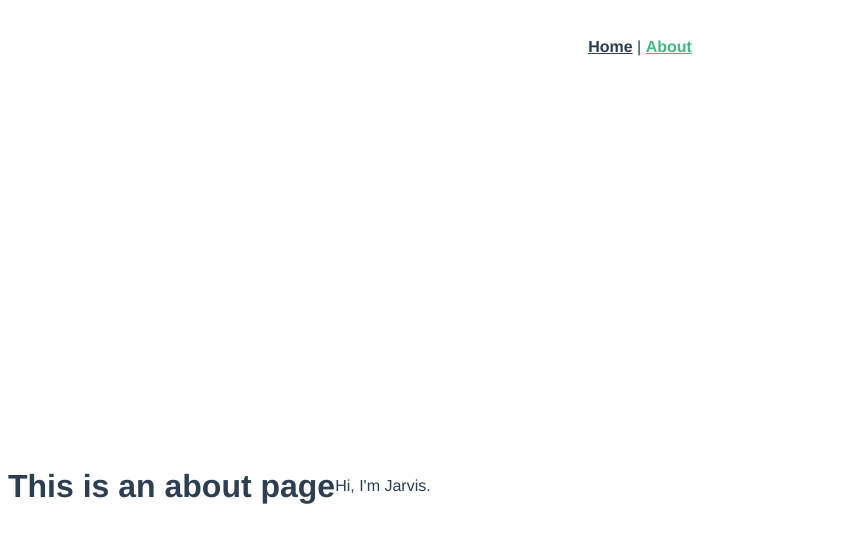
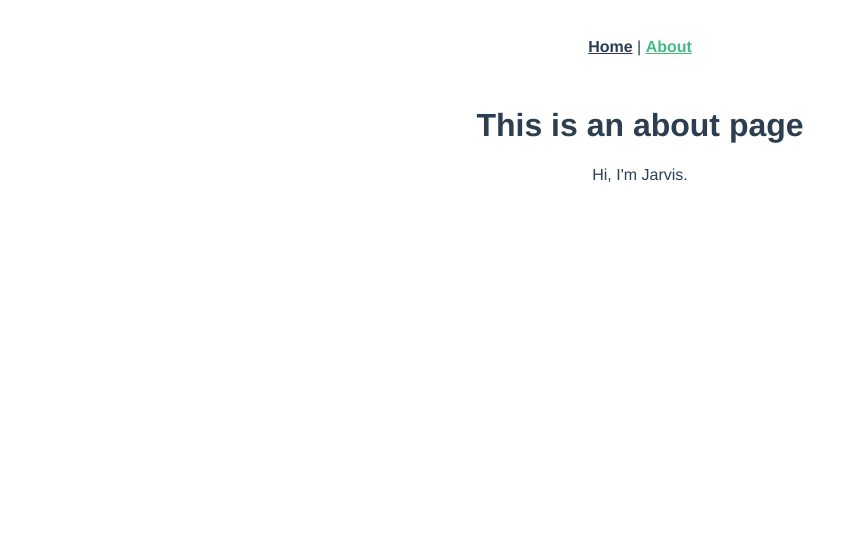
Before and after one commit to Gotop1711/FrontendMasterFullStackv3_frontend, a Vue app: page /about in a window 1280 px wide. Shown: the top 542 px of the page, without its empty margins (0-858 px from the left). Built offline with nearby package versions, Linux system fonts and the light colour scheme.

Commit message:
fix: AboutView style

```diff
--- a/src/views/AboutView.vue
+++ b/src/views/AboutView.vue
@@ -6,12 +6,4 @@
   </div>
 </template>
 
-<style>
-@media (min-width: 1024px) {
-  .about {
-    min-height: 100vh;
-    display: flex;
-    align-items: center;
-  }
-}
-</style>
+<style></style>
```
